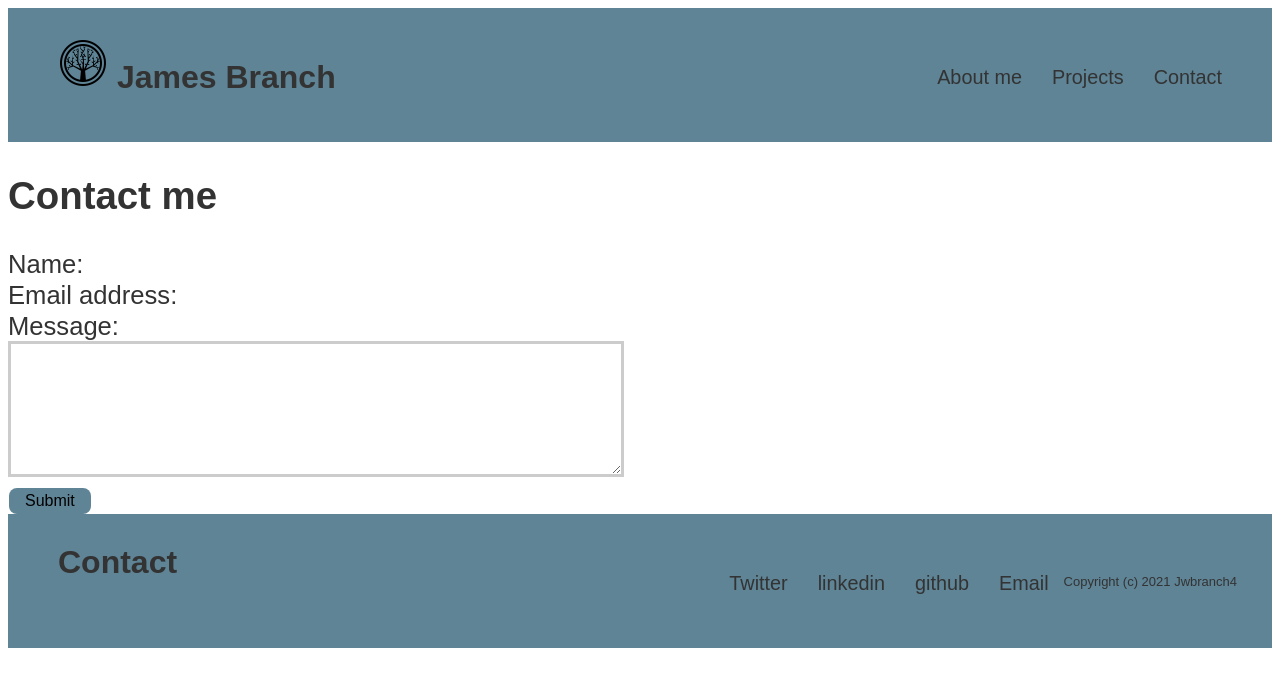
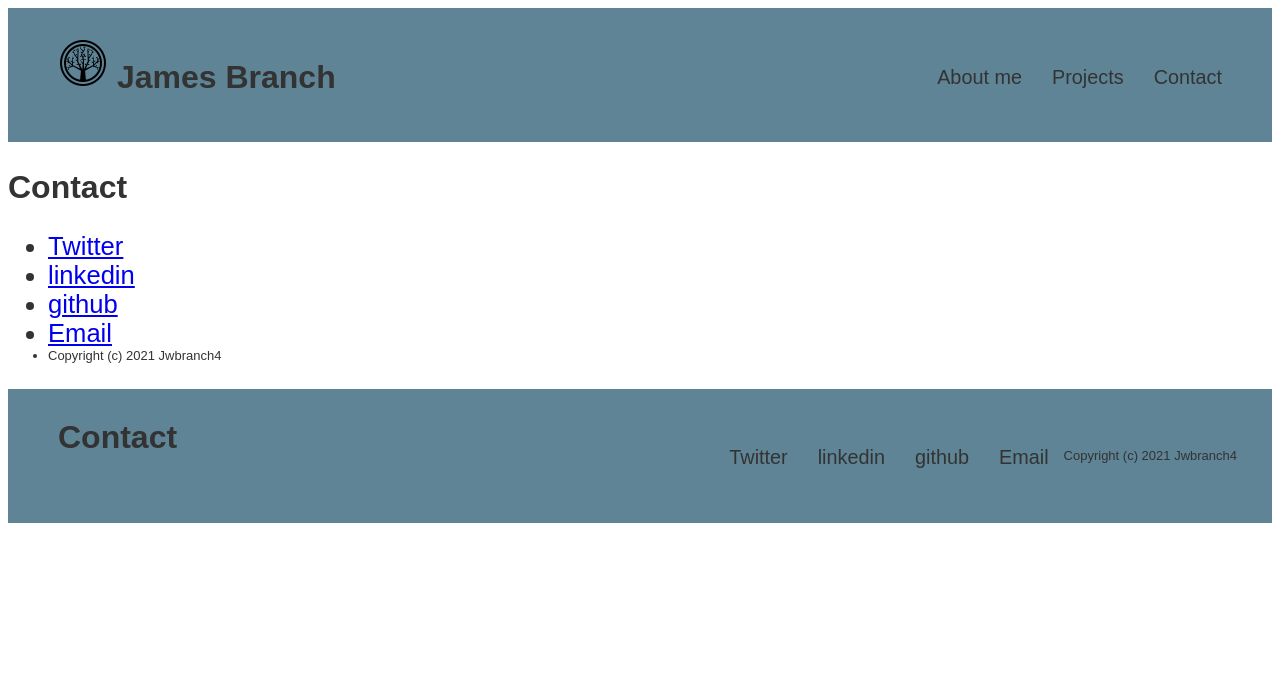
Before and after one commit to Jwbranch4/React-Portfolio, a React (Create React App) app: page /contact in a window 1280 px wide. Shown: the top 686 px of the page. Built offline with nearby package versions, Linux system fonts and the light colour scheme.

Commit message:
simplipied contact page of better user experience

```diff
--- a/src/components/About/index.js
+++ b/src/components/About/index.js
@@ -11,11 +11,17 @@ function About() {
         </div>
         <div className="aboutMeArticle">
           <article>
-            Hello, my name is James Branch and I am studying to be a full-stack
-            developer at UT's Coding Boot Camp. Here I have a collection of
-            projects that I have completed and plan to complete soon. If you
-            have any questions or wish to talk you can contact me from the
-            contact section of this website.
+            I am a web developer with experience primarily in JavaScript, but
+            with an interest in the back-end of applications. In a previous
+            career, I was a Pharmacy Technician. In my career as a Pharmacy
+            Technician I learned how to work in a team environment, keep calm
+            and excel in high stress situations, and have a professionalism
+            while working in customer service. My passion for coding started in
+            High School with going to state for Robotics club and being on the
+            VICA web mastering team. I recently rekindled this passion by
+            completing UT’s Coding Boot Camp. I am seeking a role as a web
+            developer at a company where I can learn, grow, and continue to
+            master the craft.
           </article>
         </div>
       </div>
--- a/src/components/Contact/index.js
+++ b/src/components/Contact/index.js
@@ -1,85 +1,41 @@
 import React, { useState } from "react";
 
-import { validateEmail } from "../../utils/helpers";
+function ContactForm() {
+  return (
+    <section className="contact" id="contact">
+      <h2>Contact</h2>
 
-function ContactForm() {
-  const [formState, setFormState] = useState({
-    name: "",
-    email: "",
-    message: "",
-  });
-
-  const [errorMessage, setErrorMessage] = useState("");
-  const { name, email, message } = formState;
-
-  const handleSubmit = (e) => {
-    e.preventDefault();
-    if (!errorMessage) {
-      console.log("Submit Form", formState);
-    }
-  };
-
-  const handleChange = (e) => {
-    if (e.target.name === "email") {
-      const isValid = validateEmail(e.target.value);
-      if (!isValid) {
-        setErrorMessage("Your email is invalid.");
-      } else {
-        setErrorMessage("");
-      }
-    } else {
-      if (!e.target.value.length) {
-        setErrorMessage(`${e.target.name} is required.`);
-      } else {
-        setErrorMessage("");
-      }
-    }
-    if (!errorMessage) {
-      setFormState({ ...formState, [e.target.name]: e.target.value });
-      console.log("Handle Form", formState);
-    }
-  };
-
-  return (
-    <section>
-      <h1 data-testid="h1tag">Contact me</h1>
-      <form id="contact-form" onSubmit={handleSubmit}>
-        <div>
-          <label htmlFor="name">Name:</label>
-          <input
-            type="text"
-            name="name"
-            defaultValue={name}
-            onBlur={handleChange}
-          />
-        </div>
-        <div>
-          <label htmlFor="email">Email address:</label>
-          <input
-            type="email"
-            name="email"
-            defaultValue={email}
-            onBlur={handleChange}
-          />
-        </div>
-        <div>
-          <label htmlFor="message">Message:</label>
-          <textarea
-            name="message"
-            rows="5"
-            defaultValue={message}
-            onBlur={handleChange}
-          />
-        </div>
-        {errorMessage && (
-          <div>
-            <p className="error-text">{errorMessage}</p>
-          </div>
-        )}
-        <button data-testid="button" type="submit">
-          Submit
-        </button>
-      </form>
+      <nav>
+        <ul>
+          <li>
+            <a
+              href="https://twitter.com/intent/tweet?screen_name=jwbranch4&ref_src=twsrc%5Etfw"
+              target="_blank"
+            >
+              Twitter
+            </a>
+          </li>
+          <li>
+            <a
+              href="https://linkedin.com/in/james-branch-6595b2218"
+              target="_blank"
+            >
+              linkedin
+            </a>
+          </li>
+          <li>
+            <a href="https://github.com/Jwbranch4" target="_blank">
+              github
+            </a>
+          </li>
+          <li>
+            <a href="mailto:jwbranch4@gmail.com" target="_blank">
+              Email
+            </a>
+          </li>
+          <li className="copyright">Copyright (c) 2021 Jwbranch4</li>
+        </ul>
+      </nav>
     </section>
   );
 }
--- a/src/components/Project/index.js
+++ b/src/components/Project/index.js
@@ -5,6 +5,7 @@ import password from "../../assets/images/Password-Generator.png";
 import work from "../../assets/images/work-day-scheduler.png";
 import run from "../../assets/images/runBuddyScreenshot.png";
 import horiseon from "../../assets/images/Screenshot.png";
+import note from "../../assets/images/Note-Taker.png";
 
 function Project() {
   return (
@@ -58,6 +59,21 @@ function Project() {
         </article>
 
         <article className="card">
+          <h3>Note Taker</h3>
+          <a
+            href="https://polar-river-32996.herokuapp.com/notes"
+            target="_blank"
+          >
+            <img src={note} alt="screenshot of Note Taker website" />
+          </a>
+          <p>
+            an application called Note Taker that can be used to write and save
+            notes. This application will use an Express.js back end and will
+            save and retrieve note data from a JSON file.
+          </p>
+        </article>
+
+        <article className="card">
           <h3>Work-Day-Scheduler</h3>
           <a
             href="https://jwbranch4.github.io/Work-Day-Scheduler/"
```
